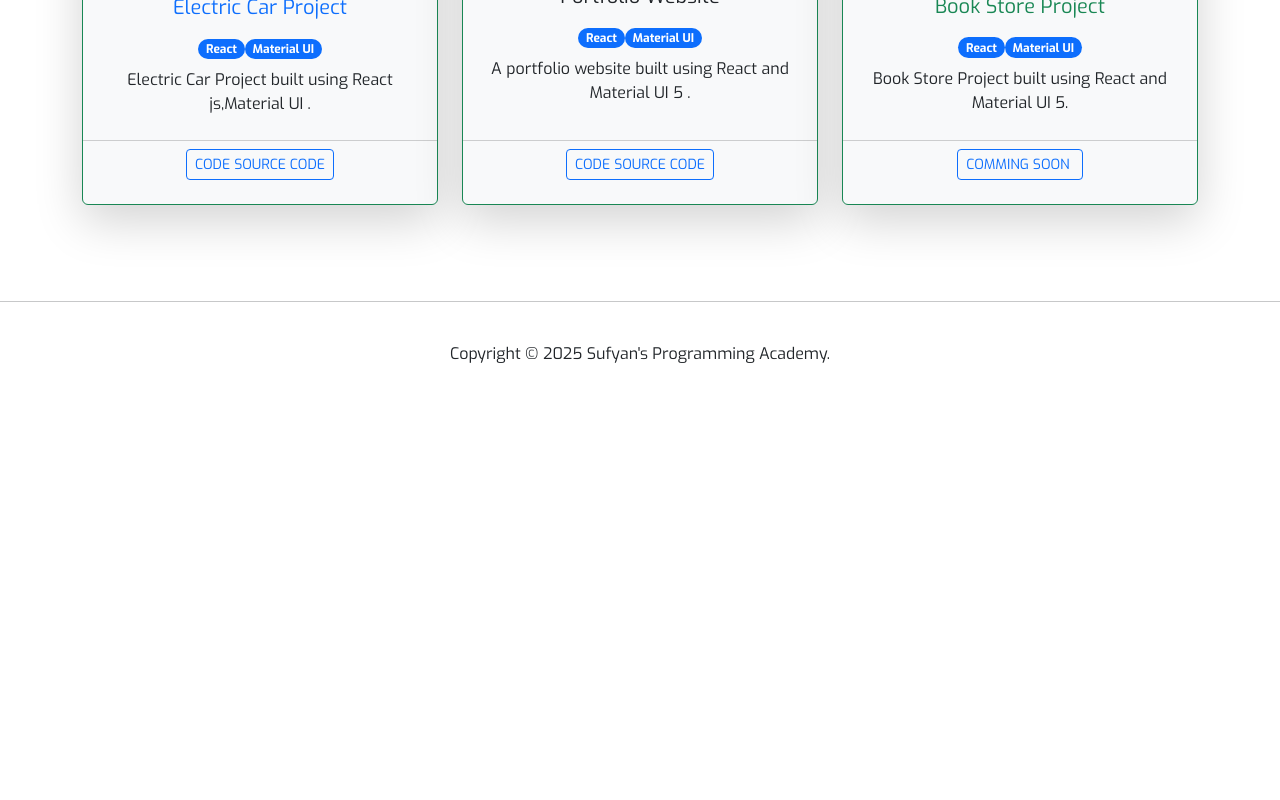
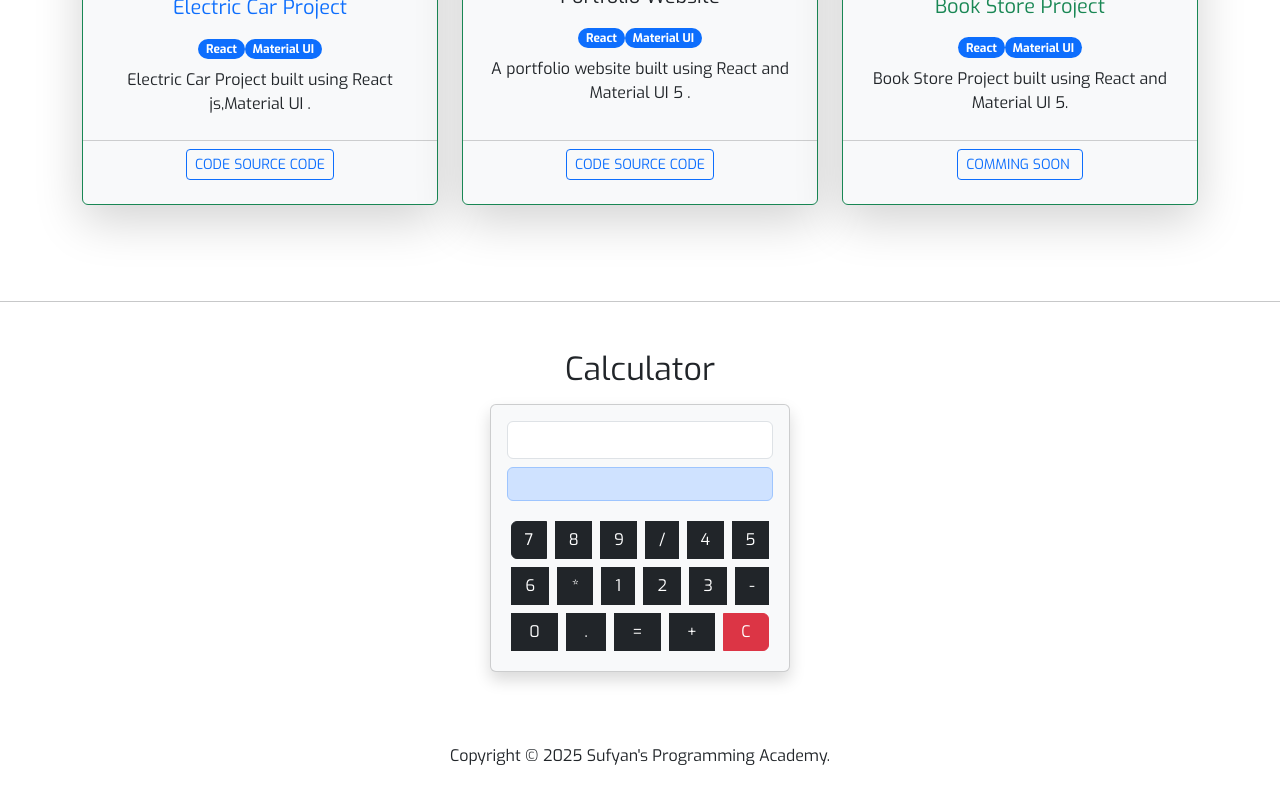
Before and after one commit to Sufyan03019777121/sufyan_portfolio, a React (Create React App) app: page / in a window 1280 px wide. Shown: the part 2037-2837 px from the top of the page. Before the commit the page ends 2435 px from the top, so only its background shows below. Built offline with nearby package versions, Linux system fonts and the light colour scheme; no server answers.

Commit message:
calcularor componenet

```diff
--- a/src/App.js
+++ b/src/App.js
@@ -7,6 +7,7 @@ import About from './pages/About';
 import Contact from './pages/Contact';
 import Project from './pages/Projects';
 import Footer from './components/layout/Footer';
+import Calculator from './pages/Calculator ';
 
 
 
@@ -18,7 +19,9 @@ function App() {
       <About />
       <Contact />
       <Project />
+      <Calculator/>
       <Footer/>
+
     </div>
   );
 }
--- /dev/null
+++ b/src/pages/Calculator .jsx
@@ -0,0 +1,55 @@
+import React, { useState } from "react";
+
+
+const Calculator = () => {
+  const [input, setInput] = useState("");
+  const [result, setResult] = useState("");
+
+  const handleClick = (value) => {
+    setInput((prev) => prev + value);
+  };
+
+  const handleClear = () => {
+    setInput("");
+    setResult("");
+  };
+
+  const handleCalculate = () => {
+    try {
+      setResult(eval(input));
+    } catch (error) {
+      setResult("Error");
+    }
+  };
+
+  return (
+    <div className="container d-flex flex-column align-items-center mt-5 mb-5">
+      <h2 className="mb-3"> Calculator</h2>
+      <div className="card p-3 bg-light shadow" style={{ maxWidth: "300px" }}>
+        <input
+          type="text"
+          className="form-control text-right mb-2"
+          value={input}
+          readOnly
+        />
+        <div className="alert alert-primary text-center">{result}</div>
+        <div className="btn-group d-flex flex-wrap">
+          {["7", "8", "9", "/", "4", "5", "6", "*", "1", "2", "3", "-", "0", ".", "=", "+"].map((btn) => (
+            <button
+              key={btn}
+              className="btn btn-dark m-1 flex-fill"
+              onClick={() => (btn === "=" ? handleCalculate() : handleClick(btn))}
+            >
+              {btn}
+            </button>
+          ))}
+          <button className="btn btn-danger m-1 flex-fill" onClick={handleClear}>
+            C
+          </button>
+        </div>
+      </div>
+    </div>
+  );
+};
+
+export default Calculator;
```
Also changed, not shown: 1 other file (tests, documents, lock files or other folders).
